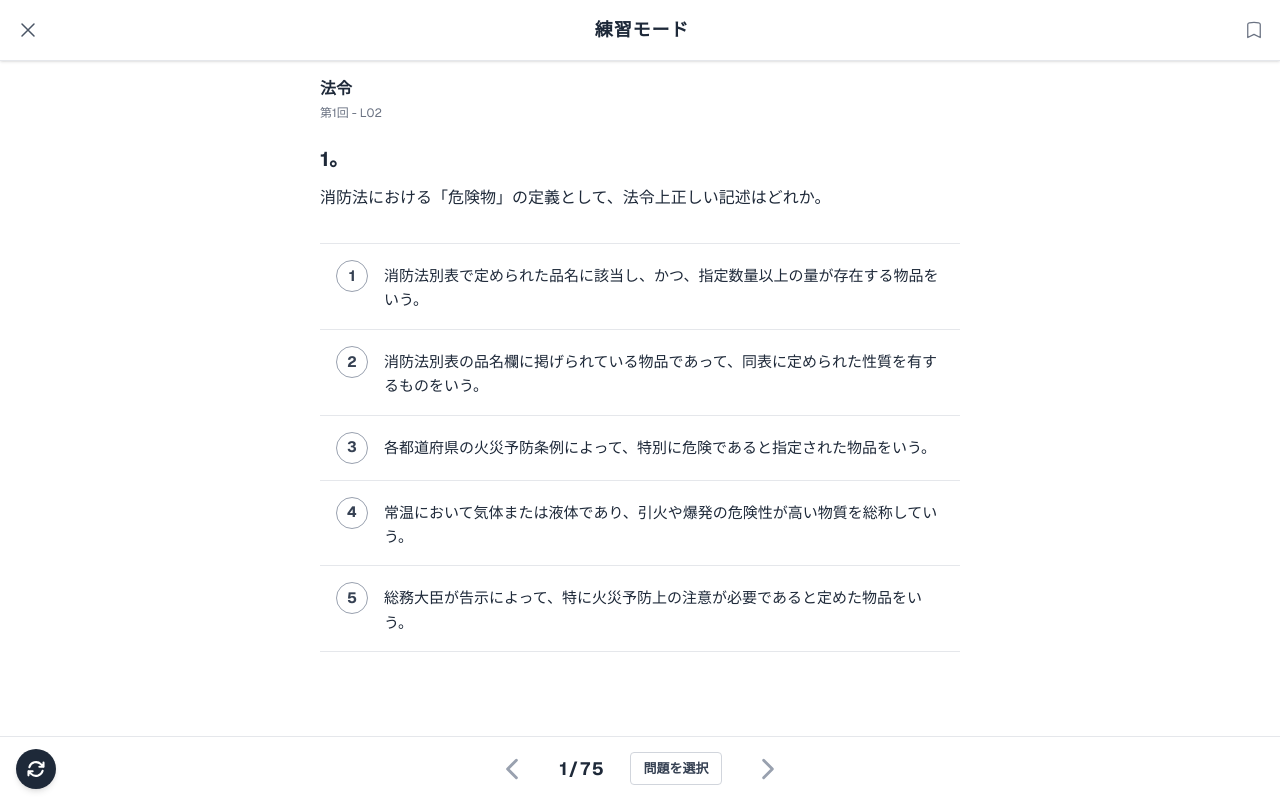
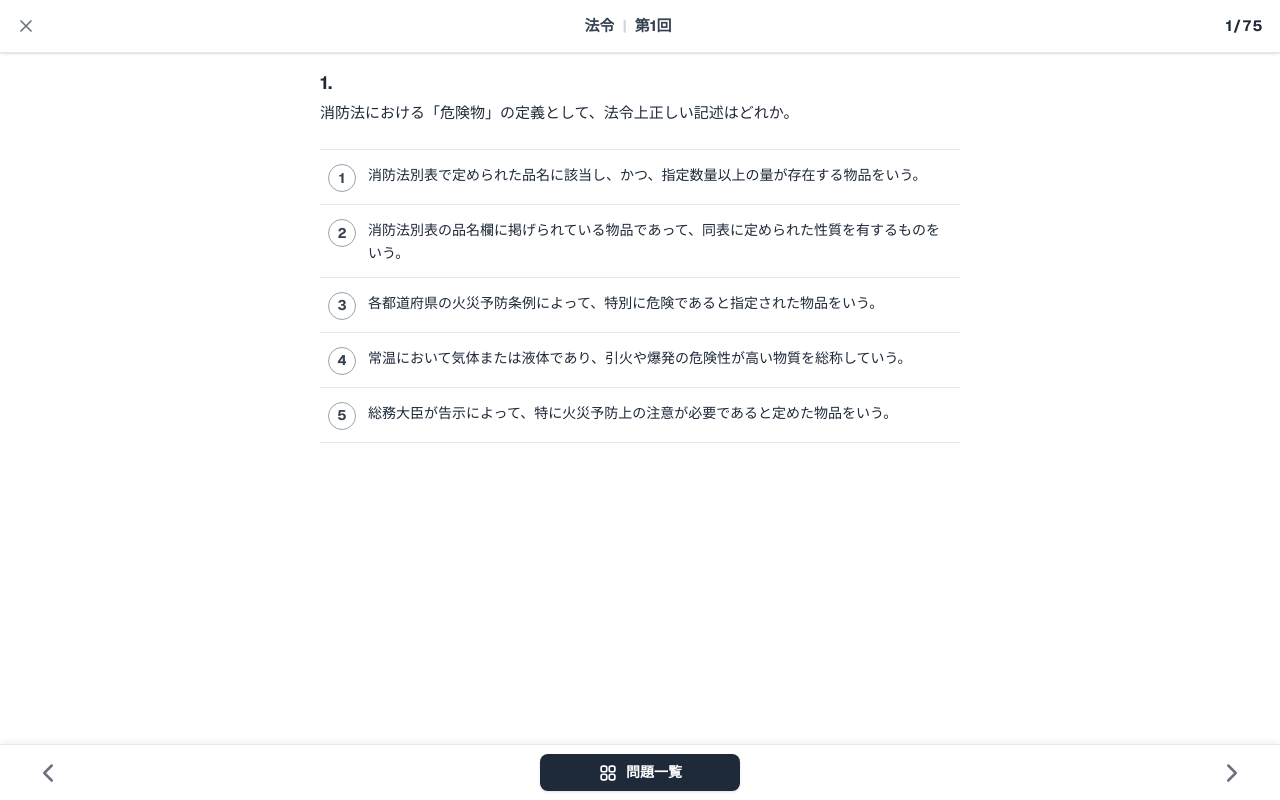
Before and after one commit to matsun15/yotsu-app, a Next.js app: page /quiz in a window 1280 px wide. Built offline with nearby package versions, Linux system fonts and the light colour scheme.

Commit message:
UXとUIの大幅改善を適用

```diff
--- a/src/app/quiz/page.tsx
+++ b/src/app/quiz/page.tsx
@@ -1,103 +1,114 @@
 "use client";
 
-import { useState } from "react";
+import { useState, useEffect } from "react";
 import { quizQuestions } from "@/constants/questions";
 import { Choice } from "@/types/quiz";
 
+// 全問題の解答状態を管理するための型
+type AnswerState = {
+  selectedChoice: number | null;
+  isCorrect: boolean | null;
+};
+
 export default function QuizPage() {
   const [currentIndex, setCurrentIndex] = useState(0);
-  const [selectedChoice, setSelectedChoice] = useState<number | null>(null);
-  const [showExplanation, setShowExplanation] = useState(false);
+  // 全75問の解答状態を記憶する配列
+  const [answers, setAnswers] = useState<AnswerState[]>([]);
+  const [showModal, setShowModal] = useState(false);
 
-  if (!quizQuestions || quizQuestions.length === 0) {
-    return <div className="p-10 text-center">問題データを読み込んでいます...</div>;
+  // 初回マウント時に配列を初期化
+  useEffect(() => {
+    if (quizQuestions) {
+      setAnswers(new Array(quizQuestions.length).fill({ selectedChoice: null, isCorrect: null }));
+    }
+  }, []);
+
+  if (!quizQuestions || quizQuestions.length === 0 || answers.length === 0) {
+    return <div className="p-10 text-center text-gray-500">問題データを読み込んでいます...</div>;
   }
 
   const currentQuestion = quizQuestions[currentIndex];
-  // 正解の選択肢の番号を取得
   const correctChoiceNumber = currentQuestion.choices.find(c => c.is_correct)?.order_index;
+  const currentAnswer = answers[currentIndex];
+  const hasAnswered = currentAnswer.selectedChoice !== null;
 
   // --------------------------------------------------------
   // イベントハンドラ
   // --------------------------------------------------------
-  const handleChoiceClick = (index: number) => {
-    if (showExplanation) return;
-    setSelectedChoice(index);
-    setShowExplanation(true);
+  const handleChoiceClick = (choiceIndex: number, isCorrect: boolean) => {
+    if (hasAnswered) return; // 既に解答済みの場合は無効化
+
+    const newAnswers = [...answers];
+    newAnswers[currentIndex] = { selectedChoice: choiceIndex, isCorrect };
+    setAnswers(newAnswers);
+  };
+
+  const jumpToQuestion = (index: number) => {
+    setCurrentIndex(index);
+    setShowModal(false);
+    window.scrollTo({ top: 0, behavior: "smooth" });
   };
 
   const handleNext = () => {
-    setSelectedChoice(null);
-    setShowExplanation(false);
-    setCurrentIndex((prev) => (prev + 1) % quizQuestions.length);
-    window.scrollTo({ top: 0, behavior: "smooth" }); // ★修正③：画面トップへ戻る
+    jumpToQuestion((currentIndex + 1) % quizQuestions.length);
   };
 
   const handlePrev = () => {
-    setSelectedChoice(null);
-    setShowExplanation(false);
-    setCurrentIndex((prev) => (prev - 1 + quizQuestions.length) % quizQuestions.length);
-    window.scrollTo({ top: 0, behavior: "smooth" }); // ★修正③：画面トップへ戻る
+    jumpToQuestion((currentIndex - 1 + quizQuestions.length) % quizQuestions.length);
   };
 
   const handleReset = () => {
-    // ※今回は簡易的にリセットのみ。後日確認ダイアログ（⑧）を追加予定
-    setSelectedChoice(null);
-    setShowExplanation(false);
-    window.scrollTo({ top: 0, behavior: "smooth" });
+    if (window.confirm("進行状況をリセットして最初からやり直しますか？")) {
+      setAnswers(new Array(quizQuestions.length).fill({ selectedChoice: null, isCorrect: null }));
+      jumpToQuestion(0);
+    }
   };
 
   // --------------------------------------------------------
-  // スタイル制御（Machuda式）
+  // スタイル制御
   // --------------------------------------------------------
   const getRowStyle = (choice: Choice) => {
-    if (!showExplanation) return "bg-transparent hover:bg-gray-50";
-    if (choice.is_correct && selectedChoice === choice.order_index) return "bg-green-50";
-    if (!choice.is_correct && selectedChoice === choice.order_index) return "bg-red-50";
+    if (!hasAnswered) return "bg-transparent hover:bg-gray-50";
+    if (choice.is_correct && currentAnswer.selectedChoice === choice.order_index) return "bg-green-50";
+    if (!choice.is_correct && currentAnswer.selectedChoice === choice.order_index) return "bg-red-50";
     return "bg-transparent";
   };
 
   const getCircleStyle = (choice: Choice) => {
-    if (!showExplanation) return "border border-gray-400 text-gray-700 bg-white";
+    if (!hasAnswered) return "border border-gray-400 text-gray-700 bg-white";
     if (choice.is_correct) return "bg-green-500 text-white border-none";
-    if (selectedChoice === choice.order_index) return "bg-red-400 text-white border-none";
+    if (currentAnswer.selectedChoice === choice.order_index) return "bg-red-400 text-white border-none";
     return "border border-gray-400 text-gray-700 bg-white";
   };
 
-  // --------------------------------------------------------
-  // テキスト加工関数
-  // --------------------------------------------------------
   const renderQuestionText = (text: string) => {
     const keyword = "\\[Ima" + "ge of (.*?)\\]";
     const imageRegex = new RegExp(keyword, "g");
     const parts = text.split(imageRegex);
 
     return (
-      <div className="space-y-4">
+      <span className="space-y-3 block mt-1">
         {parts.map((part, index) => {
           if (index % 2 === 1) {
             return (
-              <div key={index} className="bg-gray-50 border border-gray-200 rounded-xl p-8 flex flex-col items-center justify-center text-gray-400 my-4 shadow-inner">
-                <svg xmlns="http://www.w3.org/2000/svg" fill="none" viewBox="0 0 24 24" strokeWidth={1.5} stroke="currentColor" className="w-10 h-10 mb-2 text-gray-300">
-                  <path strokeLinecap="round" strokeLinejoin="round" d="M2.25 15.75l5.159-5.159a2.25 2.25 0 013.182 0l5.159 5.159m-1.5-1.5l1.409-1.409a2.25 2.25 0 013.182 0l2.909 2.909m-18 3.75h16.5a1.5 1.5 0 001.5-1.5V6a1.5 1.5 0 00-1.5-1.5H3.75A1.5 1.5 0 002.25 6v12a1.5 1.5 0 001.5 1.5zm10.5-11.25h.008v.008h-.008V8.25zm.375 0a.375.375 0 11-.75 0 .375.375 0 01.75 0z" />
-                </svg>
+              <div key={index} className="bg-gray-50 border border-gray-200 rounded-lg p-6 flex flex-col items-center justify-center text-gray-400 my-3 shadow-inner">
                 <span className="text-xs font-bold tracking-wider">【図解エリア】</span>
                 <span className="text-[10px] mt-1 text-center px-4">{part}</span>
               </div>
             );
           }
           return (
-            <div key={index}>
+            <span key={index}>
               {part.split('\n').map((line, i) => (
                 <span key={i}>
                   {line}
                   {i !== part.split('\n').length - 1 && <br />}
                 </span>
               ))}
-            </div>
+            </span>
           );
         })}
-      </div>
+      </span>
     );
   };
 
@@ -108,9 +119,7 @@ export default function QuizPage() {
     return { label: "ポイント", content: text };
   };
 
-  const getPitfallText = (text: string) => {
-    return text.replace("🐾よくある落とし穴：", "").replace("🐾", "");
-  };
+  const getPitfallText = (text: string) => text.replace("🐾よくある落とし穴：", "").replace("🐾", "");
 
   const hintData = currentQuestion.hint_text ? getHintData(currentQuestion.hint_text) : null;
   const pitfallText = currentQuestion.pitfall_text ? getPitfallText(currentQuestion.pitfall_text) : null;
@@ -118,106 +127,95 @@ export default function QuizPage() {
   return (
     <div className="min-h-screen bg-white pb-24 font-sans text-gray-800">
 
-      {/* ★修正②：上部ヘッダーの固定（sticky top-0 z-50 bg-white を追加） */}
-      <header className="sticky top-0 z-50 bg-white flex items-center p-4 border-b border-gray-200 shadow-sm">
-        <button className="text-gray-600 hover:text-gray-900 transition-colors">
-          <svg xmlns="http://www.w3.org/2000/svg" fill="none" viewBox="0 0 24 24" strokeWidth={1.5} stroke="currentColor" className="w-6 h-6">
+      {/* ★改善1：ヘッダーの1行圧縮（-60px） */}
+      <header className="sticky top-0 z-40 bg-white/95 backdrop-blur-sm flex items-center justify-between px-4 py-3 border-b border-gray-200 shadow-sm text-[15px]">
+        <button onClick={handleReset} className="text-gray-500 hover:text-gray-900 transition-colors p-1 -ml-1">
+          <svg xmlns="http://www.w3.org/2000/svg" fill="none" viewBox="0 0 24 24" strokeWidth={2} stroke="currentColor" className="w-5 h-5">
             <path strokeLinecap="round" strokeLinejoin="round" d="M6 18L18 6M6 6l12 12" />
           </svg>
         </button>
-        <h1 className="flex-1 text-center font-bold text-lg tracking-wider text-gray-800">練習モード</h1>
-        {/* ブックマーク等のダミーアイコン */}
-        <div className="flex gap-3 text-gray-500">
-           <svg xmlns="http://www.w3.org/2000/svg" fill="none" viewBox="0 0 24 24" strokeWidth={1.5} stroke="currentColor" className="w-5 h-5"><path strokeLinecap="round" strokeLinejoin="round" d="M17.593 3.322c1.1.128 1.907 1.077 1.907 2.185V21L12 17.25 4.5 21V5.507c0-1.108.806-2.057 1.907-2.185a48.507 48.507 0 0111.186 0z" /></svg>
+        <div className="flex-1 text-center font-bold text-gray-700 flex justify-center items-center gap-2">
+          <span className="truncate max-w-[100px] sm:max-w-none">{currentQuestion.category}</span>
+          <span className="text-gray-300">|</span>
+          <span>第{currentQuestion.exam_term}回</span>
+        </div>
+        <div className="font-bold tracking-widest text-gray-800 w-12 text-right">
+          {currentIndex + 1}/{quizQuestions.length}
         </div>
       </header>
 
-      {/* メインコンテンツ */}
       <main className="p-4 max-w-2xl mx-auto">
 
-        {/* メタ情報 */}
-        <div className="mb-6 text-sm text-gray-700 flex justify-between items-start">
-          <div>
-            <p className="font-bold text-gray-800 text-base">{currentQuestion.category}</p>
-            <p className="text-xs text-gray-500 mt-1">第{currentQuestion.exam_term}回 - {currentQuestion.subcategory}</p>
-          </div>
-        </div>
-
-        {/* 問題文 */}
-        <div className="mb-8 text-[16px] leading-relaxed font-medium">
-          <div className="mb-3 text-xl font-bold text-gray-800">{currentIndex + 1}。</div>
+        {/* ★改善2：問題番号の統合（-24px）とフォントサイズ調整 */}
+        <div className="mb-6 text-[15px] leading-relaxed font-medium text-gray-800">
+          <span className="font-bold text-lg mr-1">{currentIndex + 1}.</span>
           {renderQuestionText(currentQuestion.question_text)}
         </div>
 
-        {/* 選択肢リスト */}
-        <div className="border-t border-gray-200">
+        {/* ★改善3：選択肢の余白を削減（-40px） */}
+        <div className="border-t border-gray-200 mb-6">
           {currentQuestion.choices.map((choice) => (
             <button
               key={choice.order_index}
-              onClick={() => handleChoiceClick(choice.order_index)}
-              disabled={showExplanation}
-              className={`w-full text-left flex items-start gap-4 p-4 border-b border-gray-200 transition-all duration-200 ${getRowStyle(choice)}`}
+              onClick={() => handleChoiceClick(choice.order_index, choice.is_correct)}
+              disabled={hasAnswered}
+              className={`w-full text-left flex items-start gap-3 py-3 px-2 border-b border-gray-200 transition-all duration-200 ${getRowStyle(choice)}`}
             >
-              <div className={`shrink-0 w-8 h-8 rounded-full flex items-center justify-center text-[15px] font-bold transition-colors ${getCircleStyle(choice)}`}>
+              <div className={`shrink-0 w-7 h-7 mt-0.5 rounded-full flex items-center justify-center text-[14px] font-bold transition-colors ${getCircleStyle(choice)}`}>
                 {choice.order_index}
               </div>
-              <div className="pt-[4px] leading-relaxed text-[15px]">
+              <div className="leading-relaxed text-[14px] pt-[2px]">
                 {choice.choice_text}
               </div>
             </button>
           ))}
         </div>
 
-        {/* 解説エリア */}
-        {showExplanation && (
-          <div className="mt-8 animate-in fade-in slide-in-from-bottom-2 duration-300">
+        {/* 解説エリア（解答後のみ表示） */}
+        {hasAnswered && (
+          <div className="mt-6 animate-in fade-in slide-in-from-bottom-2 duration-300">
 
-            {/* ★修正⑤：あなたの回答と正解の明示エリア */}
-            <div className="bg-gray-50 rounded-xl p-4 mb-6 border border-gray-200 flex flex-col sm:flex-row justify-around items-center gap-2 shadow-sm">
-              <div className="text-sm font-medium text-gray-600 flex items-center gap-2">
-                あなたの回答：
-                <span className={`text-lg font-bold ${selectedChoice === correctChoiceNumber ? 'text-green-600' : 'text-red-500'}`}>
-                  {selectedChoice === correctChoiceNumber ? '✅' : '❌'} {selectedChoice}番
+            {/* ★改善4：回答/正解を1行コンパクトに（中央揃え） */}
+            <div className="bg-gray-50 rounded-lg py-3 px-4 mb-6 border border-gray-200 flex justify-center items-center gap-6 shadow-sm">
+              <div className="text-[14px] font-bold text-gray-600">
+                回答: <span className={`ml-1 text-base ${currentAnswer.isCorrect ? 'text-green-600' : 'text-red-500'}`}>
+                  {currentAnswer.isCorrect ? '✅' : '❌'} {currentAnswer.selectedChoice}
                 </span>
               </div>
-              <div className="hidden sm:block w-px h-6 bg-gray-300"></div> {/* PC用の区切り線 */}
-              <div className="text-sm font-medium text-gray-600 flex items-center gap-2">
-                正解：
-                <span className="text-lg font-bold text-green-600">✅ {correctChoiceNumber}番</span>
+              <div className="w-px h-4 bg-gray-300"></div>
+              <div className="text-[14px] font-bold text-gray-600">
+                正解: <span className="ml-1 text-base text-green-600">✅ {correctChoiceNumber}</span>
               </div>
             </div>
 
-            <h2 className="text-xl font-bold mb-6 tracking-wide border-l-4 border-gray-800 pl-3">解説</h2>
+            <h2 className="text-lg font-bold mb-4 tracking-wide border-l-4 border-gray-800 pl-3">解説</h2>
 
-            {/* ヒント＆落とし穴エリア */}
-            <div className="mb-8 space-y-4">
+            <div className="mb-6 space-y-4">
               {hintData && (
-                <div className="leading-relaxed bg-yellow-50/50 p-4 rounded-lg border border-yellow-100">
+                <div className="leading-relaxed bg-yellow-50/70 p-4 rounded-lg border border-yellow-100">
                   <span className="inline-block bg-yellow-300 text-gray-900 text-[11px] font-black px-2 py-1 rounded-sm mr-2 align-middle tracking-wider mb-1 sm:mb-0">
                     {hintData.label}
                   </span>
-                  {/* ★修正①：青文字を廃止し、ダークグレーの太字に変更 */}
-                  <span className="font-bold text-gray-800 text-[15px] align-middle">
+                  <span className="font-bold text-gray-800 text-[14px] align-middle">
                     {hintData.content}
                   </span>
                 </div>
               )}
 
               {pitfallText && (
-                <div className="flex gap-2 items-start pl-2 pt-2">
-                  <span className="text-lg leading-none mt-0.5">🐾</span>
-                  <p className="text-gray-500 text-[14px] italic leading-relaxed">
+                <div className="flex gap-2 items-start pl-2">
+                  <span className="text-base leading-none mt-0.5">🐾</span>
+                  <p className="text-gray-500 text-[13px] italic leading-relaxed">
                     {pitfallText}
                   </p>
                 </div>
               )}
             </div>
 
-            {/* 選択肢ごとの解説 */}
-            <div className="space-y-4 bg-gray-50/50 p-5 rounded-xl border border-gray-100">
+            <div className="space-y-3 bg-gray-50/50 p-4 rounded-lg border border-gray-100">
               {currentQuestion.choices.map((choice) => (
-                <div key={choice.order_index} className="flex gap-3 text-[14px] leading-relaxed text-gray-700">
-                  <span className="font-bold text-gray-900 shrink-0 mt-0.5 w-[1.2rem] text-center">{choice.order_index}.</span>
+                <div key={choice.order_index} className="flex gap-3 text-[13px] leading-relaxed text-gray-700">
+                  <span className="font-bold text-gray-900 shrink-0 mt-[1px] w-[1rem] text-center">{choice.order_index}.</span>
                   <p>{choice.explanation_detail}</p>
                 </div>
               ))}
@@ -227,37 +225,73 @@ export default function QuizPage() {
       </main>
 
       {/* 画面下部固定のナビゲーションバー */}
-      <div className="fixed bottom-0 left-0 right-0 bg-white border-t border-gray-200 h-16 flex justify-between items-center px-4 z-50 pb-safe">
-        <button
-          onClick={handleReset}
-          className="shrink-0 w-10 h-10 flex items-center justify-center bg-gray-800 text-white rounded-full shadow-md active:scale-95 transition-transform hover:bg-gray-700"
-        >
-          <svg xmlns="http://www.w3.org/2000/svg" fill="none" viewBox="0 0 24 24" strokeWidth={2.5} stroke="currentColor" className="w-5 h-5">
-            <path strokeLinecap="round" strokeLinejoin="round" d="M16.023 9.348h4.992v-.001M2.985 19.644v-4.992m0 0h4.992m-4.993 0l3.181 3.183a8.25 8.25 0 0013.803-3.7M4.031 9.865a8.25 8.25 0 0113.803-3.7l3.181 3.182m0-4.991v4.99" />
-          </svg>
+      <div className="fixed bottom-0 left-0 right-0 bg-white/95 backdrop-blur-sm border-t border-gray-200 h-14 flex justify-between items-center px-2 sm:px-4 z-40 pb-safe shadow-[0_-4px_6px_-1px_rgba(0,0,0,0.05)]">
+
+        <button onClick={handlePrev} className="flex flex-col items-center justify-center w-16 h-full text-gray-500 hover:text-gray-900 active:bg-gray-100 transition-colors">
+          <svg xmlns="http://www.w3.org/2000/svg" fill="none" viewBox="0 0 24 24" strokeWidth={2.5} stroke="currentColor" className="w-6 h-6"><path strokeLinecap="round" strokeLinejoin="round" d="M15.75 19.5L8.25 12l7.5-7.5" /></svg>
         </button>
 
-        <div className="flex justify-center items-center gap-2 sm:gap-6 flex-1 px-2">
-          <button onClick={handlePrev} className="text-gray-400 hover:text-gray-900 px-2 active:scale-90 transition-all shrink-0">
-            <svg xmlns="http://www.w3.org/2000/svg" fill="none" viewBox="0 0 24 24" strokeWidth={2.5} stroke="currentColor" className="w-7 h-7"><path strokeLinecap="round" strokeLinejoin="round" d="M15.75 19.5L8.25 12l7.5-7.5" /></svg>
-          </button>
+        {/* ★改善5：「問題を選択」モーダル起動ボタン */}
+        <button
+          onClick={() => setShowModal(true)}
+          className="flex-1 mx-2 max-w-[200px] py-2 bg-gray-800 text-white rounded-lg text-[14px] font-bold shadow-sm active:scale-95 transition-transform flex items-center justify-center gap-2"
+        >
+          <svg xmlns="http://www.w3.org/2000/svg" fill="none" viewBox="0 0 24 24" strokeWidth={2} stroke="currentColor" className="w-5 h-5"><path strokeLinecap="round" strokeLinejoin="round" d="M3.75 6A2.25 2.25 0 016 3.75h2.25A2.25 2.25 0 0110.5 6v2.25a2.25 2.25 0 01-2.25 2.25H6a2.25 2.25 0 01-2.25-2.25V6zM3.75 15.75A2.25 2.25 0 016 13.5h2.25a2.25 2.25 0 012.25 2.25V18a2.25 2.25 0 01-2.25 2.25H6A2.25 2.25 0 013.75 18v-2.25zM13.5 6a2.25 2.25 0 012.25-2.25H18A2.25 2.25 0 0120.25 6v2.25A2.25 2.25 0 0118 10.5h-2.25a2.25 2.25 0 01-2.25-2.25V6zM13.5 15.75a2.25 2.25 0 012.25-2.25H18a2.25 2.25 0 012.25 2.25V18A2.25 2.25 0 0118 20.25h-2.25A2.25 2.25 0 0113.5 18v-2.25z" /></svg>
+          問題一覧
+        </button>
 
-          <span className="font-bold text-base sm:text-lg min-w-[3rem] text-center tracking-widest text-gray-800 shrink-0">
-            {currentIndex + 1}/{quizQuestions.length}
-          </span>
+        <button onClick={handleNext} className="flex flex-col items-center justify-center w-16 h-full text-gray-500 hover:text-gray-900 active:bg-gray-100 transition-colors">
+          <svg xmlns="http://www.w3.org/2000/svg" fill="none" viewBox="0 0 24 24" strokeWidth={2.5} stroke="currentColor" className="w-6 h-6"><path strokeLinecap="round" strokeLinejoin="round" d="M8.25 4.5l7.5 7.5-7.5 7.5" /></svg>
+        </button>
 
-          {/* ★修正④：スマホで文字が縦書きに潰れるのを防ぐ whitespace-nowrap */}
-          <button className="border border-gray-300 rounded px-2 sm:px-3 py-1.5 text-[12px] sm:text-[13px] font-bold text-gray-700 hover:bg-gray-50 active:bg-gray-100 transition-colors whitespace-nowrap shrink-0">
-            問題を選択
-          </button>
+      </div>
 
-          <button onClick={handleNext} className="text-gray-400 hover:text-gray-900 px-2 active:scale-90 transition-all shrink-0">
-            <svg xmlns="http://www.w3.org/2000/svg" fill="none" viewBox="0 0 24 24" strokeWidth={2.5} stroke="currentColor" className="w-7 h-7"><path strokeLinecap="round" strokeLinejoin="round" d="M8.25 4.5l7.5 7.5-7.5 7.5" /></svg>
-          </button>
+      {/* ★実装：全問題モーダル（ナンバーパッド） */}
+      {showModal && (
+        <div className="fixed inset-0 z-50 flex flex-col justify-end bg-black/40 backdrop-blur-sm animate-in fade-in duration-200">
+          <div className="bg-white rounded-t-3xl w-full max-h-[85vh] flex flex-col shadow-2xl animate-in slide-in-from-bottom-10">
+            <div className="flex justify-between items-center p-5 border-b border-gray-100">
+              <div>
+                <h3 className="font-bold text-lg text-gray-800">問題一覧</h3>
+                <p className="text-[12px] text-gray-500 mt-0.5">番号をタップすると該当問題へ移動します</p>
+              </div>
+              <button
+                onClick={() => setShowModal(false)}
+                className="w-8 h-8 flex items-center justify-center rounded-full bg-gray-100 text-gray-600 hover:bg-gray-200 active:scale-90 transition-all"
+              >
+                <svg xmlns="http://www.w3.org/2000/svg" fill="none" viewBox="0 0 24 24" strokeWidth={2} stroke="currentColor" className="w-5 h-5"><path strokeLinecap="round" strokeLinejoin="round" d="M6 18L18 6M6 6l12 12" /></svg>
+              </button>
+            </div>
+
+            <div className="p-5 overflow-y-auto">
+              <div className="grid grid-cols-5 gap-3 sm:gap-4 max-w-md mx-auto">
+                {quizQuestions.map((_, i) => {
+                  const ans = answers[i];
+                  let bgClass = "bg-white border border-gray-300 text-gray-700"; // 未解答（白）
+                  if (ans?.isCorrect === true) bgClass = "bg-green-500 text-white border-none shadow-sm"; // 正解（緑）
+                  else if (ans?.isCorrect === false) bgClass = "bg-red-500 text-white border-none shadow-sm"; // 不正解（赤）
+
+                  // 現在見ている問題はリングをつけて強調
+                  const ringClass = currentIndex === i ? "ring-2 ring-offset-2 ring-gray-800" : "";
+
+                  return (
+                    <button
+                      key={i}
+                      onClick={() => jumpToQuestion(i)}
+                      className={`w-12 h-12 sm:w-14 sm:h-14 rounded-full flex items-center justify-center font-bold text-lg mx-auto active:scale-90 transition-all ${bgClass} ${ringClass}`}
+                    >
+                      {i + 1}
+                    </button>
+                  );
+                })}
+              </div>
+            </div>
+            {/* モーダル下部の安全余白 */}
+            <div className="h-safe pb-8"></div>
+          </div>
         </div>
+      )}
 
-        <div className="w-10 shrink-0"></div>
-      </div>
     </div>
   );
 }
```
